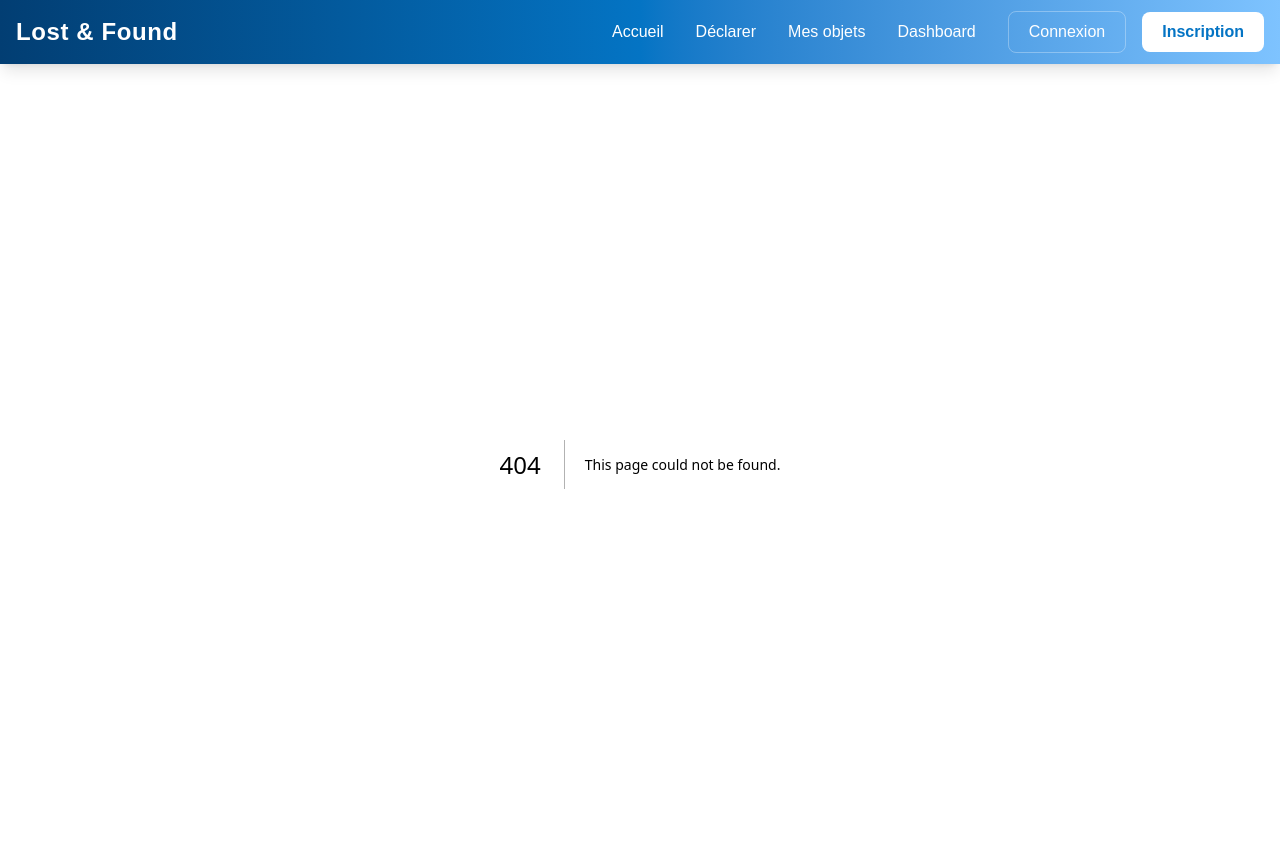
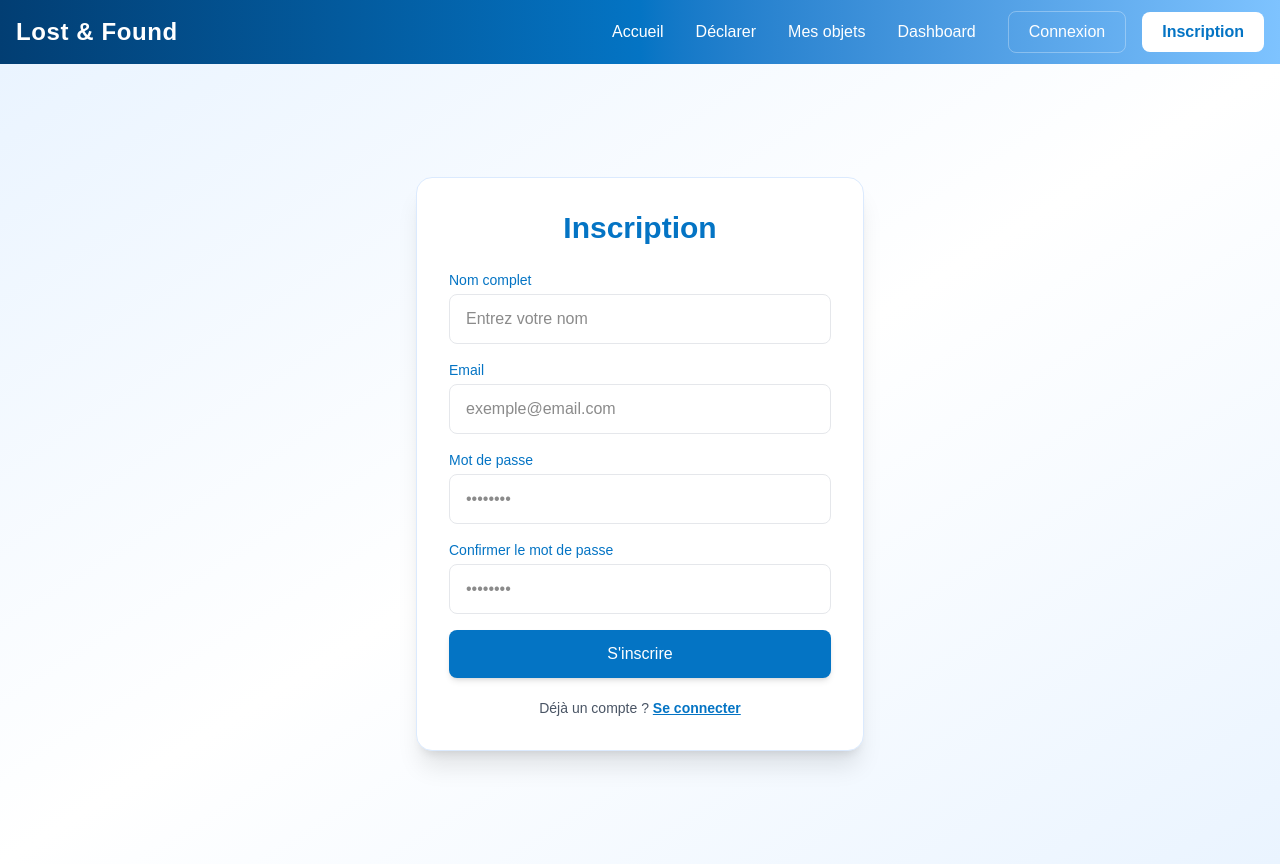
Before and after one commit to housna11/Lost-Found, a Next.js app in the folder frontend/: page /inscription in a window 1280 px wide. Before the commit this address had no page. Built offline with nearby package versions, Linux system fonts and the light colour scheme.

Commit message:
Implémentation de l'authentification frontend

```diff
--- a/frontend/app/Components/Navbar.tsx
+++ b/frontend/app/Components/Navbar.tsx
@@ -26,7 +26,7 @@ export default function Navbar() {
             </Link>
             <div className="flex items-center gap-4">
               <Link
-                href=""
+                href="../connexion"
                 className="text-white px-5 py-2 rounded-lg border border-white/30 hover:bg-white hover:text-[#0474C4] transition font-medium text-base">
                 Connexion
               </Link>
--- /dev/null
+++ b/frontend/app/Services/auth.ts
@@ -0,0 +1,42 @@
+const API_URL = "http://127.0.0.1:8000/api";
+
+export async function login(email: string, password: string) {
+  const response = await fetch(`${API_URL}/login`, {
+    method: "POST",
+    headers: {
+      "Content-Type": "application/json",
+    },
+    body: JSON.stringify({
+      email,
+      password,
+    }),
+  });
+
+  const data = await response.json();
+  if (!response.ok) {throw new Error(data.message);}
+  return data;
+}
+
+export async function register(
+  name: string,
+  email: string,
+  password: string,
+  password_confirmation: string
+) {
+  const response = await fetch(`${API_URL}/register`, {
+    method: "POST",
+    headers: {
+      "Content-Type": "application/json",
+    },
+    body: JSON.stringify({
+      name,
+      email,
+      password,
+      password_confirmation,
+    }),
+  });
+
+  const data = await response.json();
+  if (!response.ok) {throw new Error(data.message);}
+  return data;
+}
--- /dev/null
+++ b/frontend/app/connexion/page.tsx
@@ -0,0 +1,77 @@
+"use client";
+import { useRouter } from "next/navigation";
+import { useState } from "react";
+import Link from "next/link";
+import { login } from "../Services/auth";
+import toast from "react-hot-toast";
+export default function Connexion() {
+const router = useRouter();
+
+const [form, setForm] = useState({email: "",password: "",});
+const handleSubmit = async (e: React.FormEvent<HTMLFormElement>) => {
+  e.preventDefault();
+  try {
+    const data = await login(form.email, form.password);
+    localStorage.setItem("token", data.token);
+    localStorage.setItem("user", JSON.stringify(data.user));
+    toast.success("Connexion réussie !");
+    router.push("/");
+  } catch (error) {
+    toast.error("Email ou mot de passe incorrect.");;
+  }
+};
+
+  const handleChange = (e:React.ChangeEvent<HTMLInputElement>) => {
+    setForm({ ...form, [e.target.name]: e.target.value });
+  };
+
+  return (
+    <div className="min-h-screen flex items-center justify-center bg-gradient-to-br from-[#eaf4ff] via-white to-[#eaf4ff] px-4">
+      <div className="w-full max-w-md transform transition duration-300 hover:scale-[1.02]">
+        <div className="bg-white rounded-2xl shadow-xl p-8 border border-blue-100">
+          <h2 className="text-3xl font-bold text-center text-[#0474C4] mb-6">Connexion</h2>
+          <form onSubmit={handleSubmit} className="space-y-4">
+            <div>
+              <label className="block text-sm font-medium text-[#0474C4] mb-1">
+                Email
+              </label>
+              <input
+                type="email"
+                name="email"
+                placeholder="exemple@email.com"
+                onChange={handleChange}
+                className="w-full px-4 py-3 border border-gray-200 rounded-lg
+                focus:outline-none focus:ring-2 focus:ring-[#0474C4]"
+                required
+              />
+            </div>
+            <div>
+              <label className="block text-sm font-medium text-[#0474C4] mb-1">
+                Mot de passe
+              </label>
+              <input
+                type="password"
+                name="password"
+                placeholder="••••••••"
+                onChange={handleChange}
+                className="w-full px-4 py-3 border border-gray-200 rounded-lg
+                focus:outline-none focus:ring-2 focus:ring-[#0474C4]"
+                required
+              />
+            </div>
+            <button
+              className="w-full bg-[#0474C4] cursor-pointer text-white py-3 rounded-lg hover:bg-[#023e73] transition shadow-md">
+              Se connecter
+            </button>
+          </form>
+
+          <p className="text-sm text-center mt-5 text-gray-600">
+            Pas de compte ?{" "}
+            <Link href="/inscription" className="text-[#0474C4] font-semibold underline">S&#39;inscrire           </Link>
+          </p>
+
+        </div>
+      </div>
+    </div>
+  );
+};
--- /dev/null
+++ b/frontend/app/inscription/page.tsx
@@ -0,0 +1,111 @@
+"use client";
+import { useState } from "react";
+import { register } from "../Services/auth";
+import Link from "next/link";
+import { useRouter } from "next/navigation";
+import toast from "react-hot-toast";
+
+export default function Inscription() {
+  const router = useRouter();
+  const [form, setForm] = useState({
+    name: "",
+    email: "",
+    password: "",
+    password_confirmation: "",
+  });
+
+  const handleChange = (e: React.ChangeEvent<HTMLInputElement>) => {
+    setForm({ ...form, [e.target.name]: e.target.value });
+  };
+
+  const handleSubmit=async (e:React.FormEvent<HTMLFormElement>) => {
+    e.preventDefault();
+  try{
+    await register (form.name, form.email, form.password, form.password_confirmation);
+    toast.success("Inscription réussie!");
+    router.push("/connexion");
+  } catch(error) {
+    toast.error("Une erreur est survenue");
+    console.error(error);
+  }
+  };
+
+  return (
+    <div className="min-h-screen flex items-center justify-center bg-gradient-to-br from-[#eaf4ff] via-white to-[#eaf4ff] px-4">
+      <div className="w-full max-w-md transform transition duration-300 hover:scale-[1.02]">
+        <div className="bg-white rounded-2xl shadow-xl p-8 border border-blue-100">
+          <h2 className="text-3xl font-bold text-center text-[#0474C4] mb-6">Inscription</h2>
+          <form onSubmit={handleSubmit} className="space-y-4">
+            <div>
+              <label className="block text-sm font-medium text-[#0474C4] mb-1">
+                Nom complet
+              </label>
+              <input
+                type="text"
+                name="name"
+                placeholder="Entrez votre nom"
+                onChange={handleChange}
+                className="w-full px-4 py-3 border border-gray-200 rounded-lg
+                focus:outline-none focus:ring-2 focus:ring-[#0474C4]"
+                required
+              />
+            </div>
+            <div>
+              <label className="block text-sm font-medium text-[#0474C4] mb-1">
+                Email
+              </label>
+              <input
+                type="email"
+                name="email"
+                placeholder="exemple@email.com"
+                onChange={handleChange}
+                className="w-full px-4 py-3 border border-gray-200 rounded-lg
+                focus:outline-none focus:ring-2 focus:ring-[#0474C4]"
+                required
+              />
+            </div>
+            <div>
+              <label className="block text-sm font-medium text-[#0474C4] mb-1">
+                Mot de passe
+              </label>
+              <input
+                type="password"
+                name="password"
+                placeholder="••••••••"
+                onChange={handleChange}
+                className="w-full px-4 py-3 border border-gray-200 rounded-lg
+                focus:outline-none focus:ring-2 focus:ring-[#0474C4]"
+                required
+              />
+            </div>
+            <div>
+              <label className="block text-sm font-medium text-[#0474C4] mb-1">
+                Confirmer le mot de passe
+              </label>
+              <input
+                type="password"
+                name="password_confirmation"
+                placeholder="••••••••"
+                onChange={handleChange}
+                className="w-full px-4 py-3 border border-gray-200 rounded-lg
+                focus:outline-none focus:ring-2 focus:ring-[#0474C4]"
+                required
+              />
+            </div>
+            <button
+              className="w-full bg-[#0474C4] text-white py-3 rounded-lg cursor-pointer hover:bg-[#023e73] transition shadow-md">
+              S&#39;inscrire
+            </button>
+          </form>
+          <p className="text-sm text-center mt-5 text-gray-600">
+            Déjà un compte ?{" "}
+            <Link href="/connexion" className="text-[#0474C4] font-semibold underline">
+              Se connecter
+            </Link>
+          </p>
+
+        </div>
+      </div>
+    </div>
+  );
+};
--- a/frontend/app/layout.tsx
+++ b/frontend/app/layout.tsx
@@ -1,5 +1,7 @@
 import "./globals.css";
 import Navbar from "./Components/Navbar";
+import { Toaster } from "react-hot-toast";
+
 
 export default function RootLayout({
   children,
@@ -11,6 +13,43 @@ export default function RootLayout({
       <body>
         <Navbar />
         {children}
+
+        <Toaster
+          position="top-center"
+          reverseOrder={false}
+          gutter={12}
+          containerStyle={{
+            top: 30,
+          }}
+          toastOptions={{
+            duration: 2000,
+            style: {
+              background:
+                "linear-gradient(90deg, #023e73 0%, #0474C4 55%, #7ec3ff 100%)",
+              color: "#fff",
+              borderRadius: "16px",
+              padding: "16px 22px",
+              fontSize: "15px",
+              fontWeight: "500",
+              boxShadow: "0 12px 35px rgba(4,116,196,.35)",
+              border: "1px solid rgba(255,255,255,.15)",
+            },
+
+            success: {
+              iconTheme: {
+                primary: "#7ec3ff",
+                secondary: "#023e73",
+              },
+            },
+
+            error: {
+              iconTheme: {
+                primary: "#ffffff",
+                secondary: "#dc2626",
+              },
+            },
+          }}
+        />
       </body>
     </html>
   );
```
